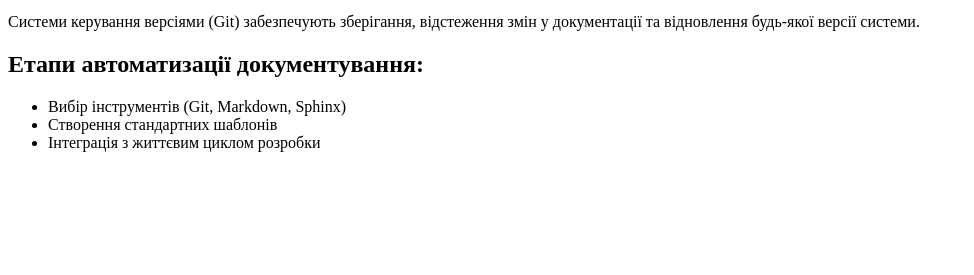
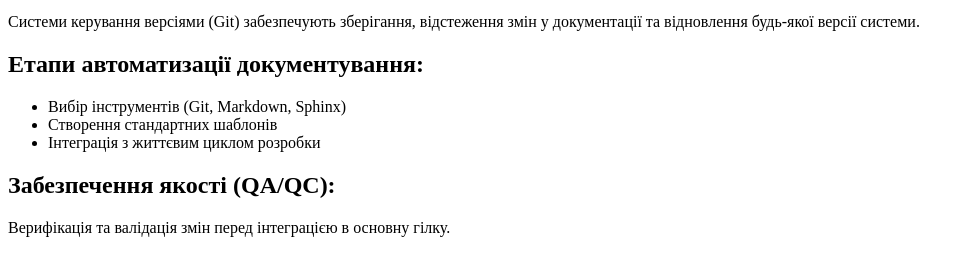
Before and after one commit to darunarysina/lab4-git-web, a plain HTML site: page index.html in a window 1280 px wide. Shown: the part 101-376 px from the top of the page, without its empty margins (0-974 px from the left). Drawn offline with Linux system fonts and the light colour scheme.

Commit message:
Add quality assurance section

```diff
--- a/index.html
+++ b/index.html
@@ -16,3 +16,5 @@
         <li>Створення стандартних шаблонів</li>
         <li>Інтеграція з життєвим циклом розробки</li>
     </ul>
+<h2>Забезпечення якості (QA/QC):</h2>
+    <p>Верифікація та валідація змін перед інтеграцією в основну гілку.</p>
```
